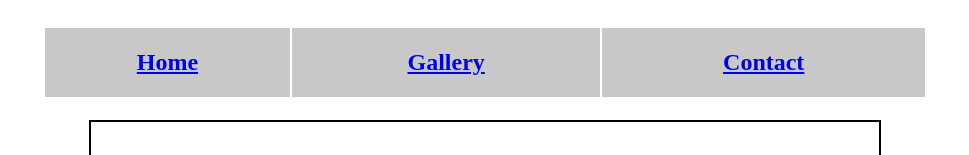
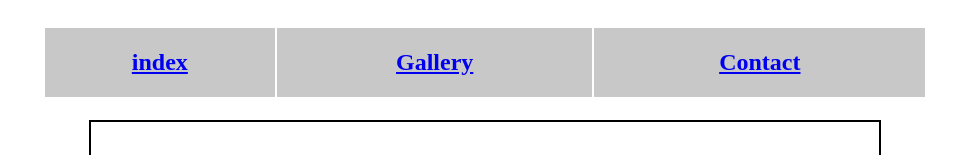
Before and after one commit to natchapon12/Web_1, a plain HTML site: page index.html in a window 1280 px wide. Shown: the top 155 px of the page, without its empty margins (155-1124 px from the left). Drawn offline with Linux system fonts and the light colour scheme.

Commit message:
Update index.html

```diff
--- a/index.html
+++ b/index.html
@@ -11,7 +11,7 @@
     <br>
     <table align="center" width="70%">
         <tbody><tr align="center">
-            <td style="background:rgb(200, 200, 200)"><h2><a href="Home.html">Home</a></h2></td>
+            <td style="background:rgb(200, 200, 200)"><h2><a href="index.html">index</a></h2></td>
             <td style="background:rgb(200, 200, 200)"><h2><a href="Gallery.html">Gallery</a></h2></td>
             <td style="background:rgb(200, 200, 200)"><h2><a href="Contact.html">Contact</a></h2></td>
         </tr>
```
